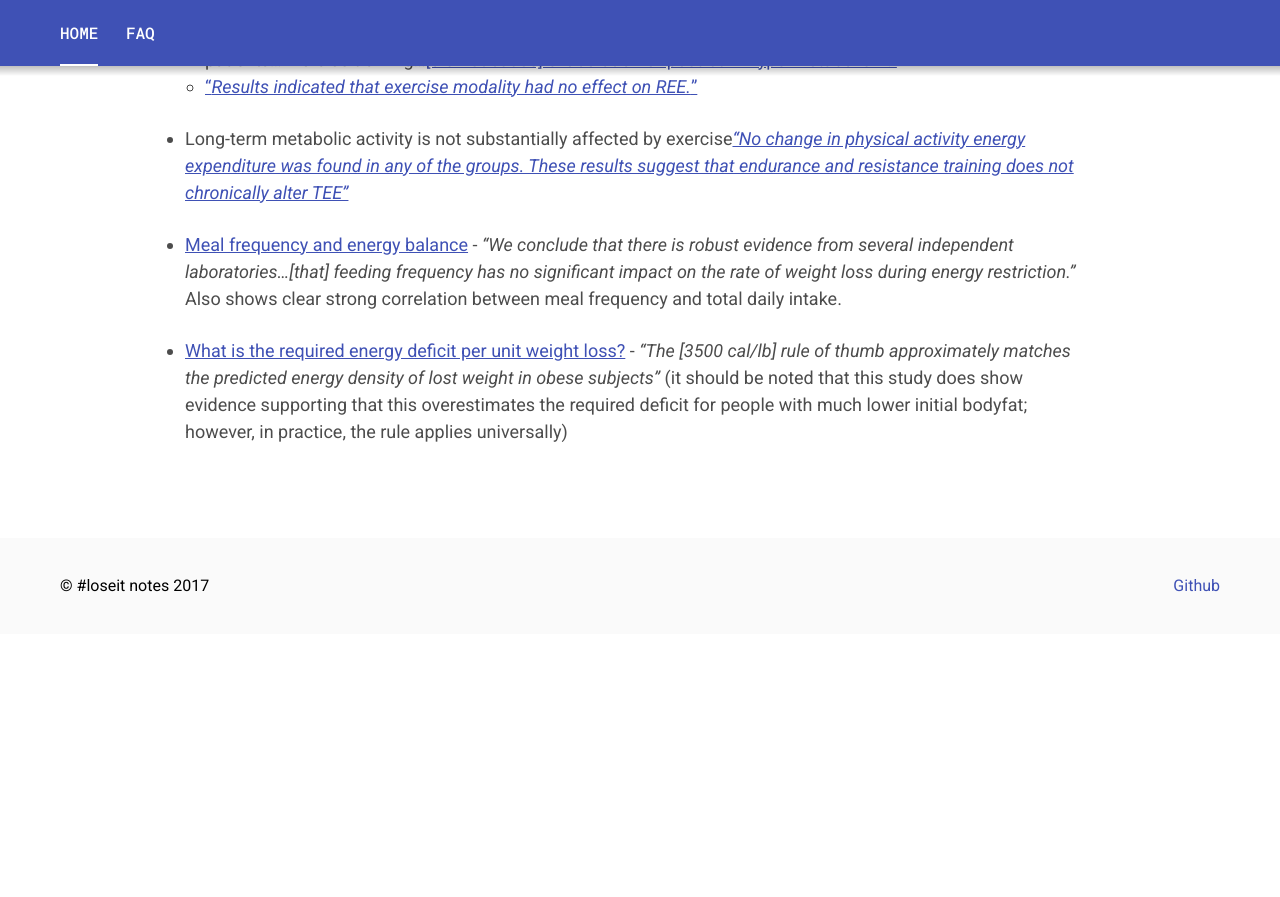
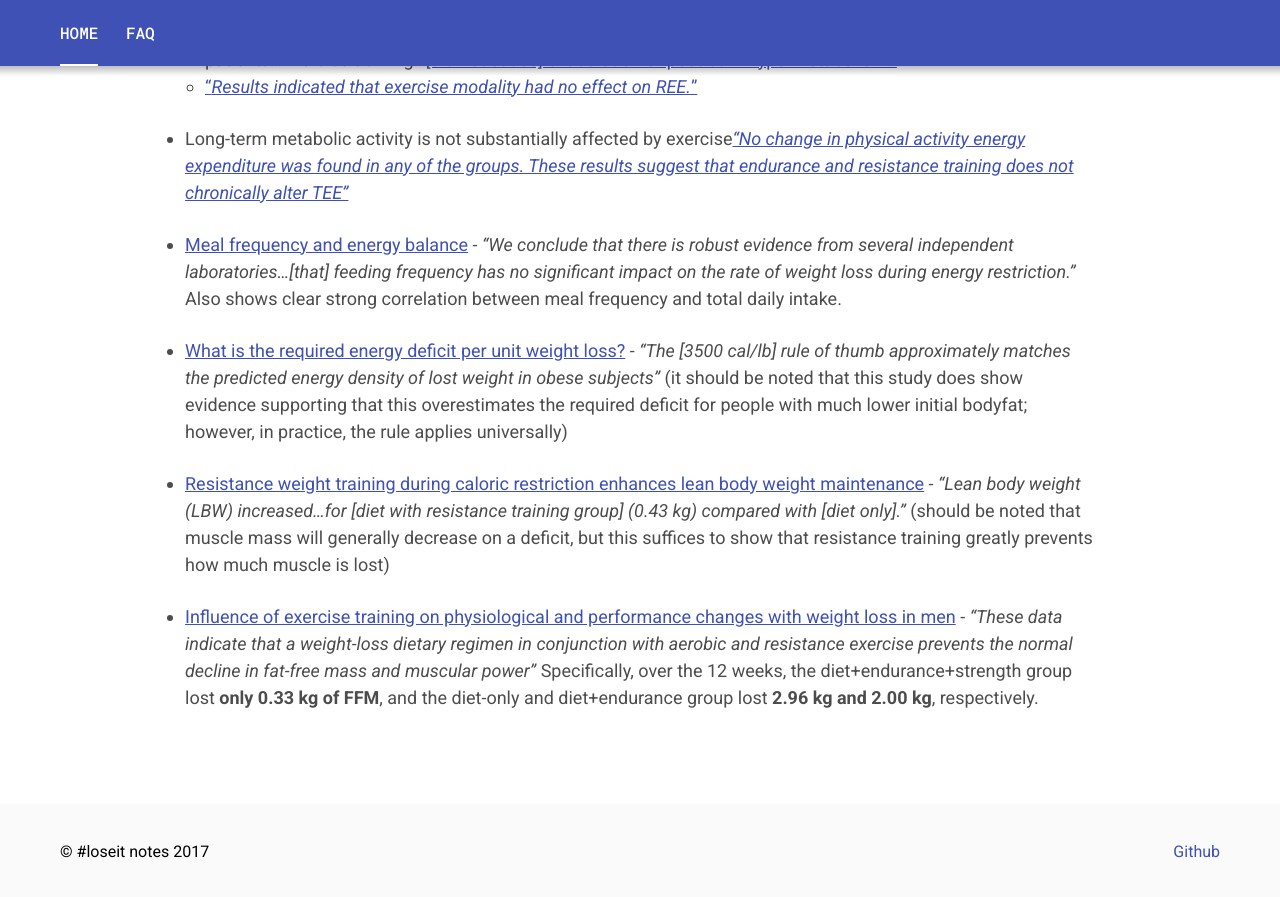
Before and after one commit to loseitIRC/loseitdocs, a Jekyll site: the page built from index.markdown, in a window 1280 px wide and 900 px high, scrolled down 2646 px. Shown: the top 897 px of the window. Built offline with Jekyll 4.4.1, drawn with Linux system fonts in a browser that asks for light colours; before the commit the page ends 3280 px from its top, so only the background shows below that.

Commit message:
Added muscle loss references

```diff
--- a/index.markdown
+++ b/index.markdown
@@ -64,3 +64,7 @@ Want to contribute?  [Fork this site on GitHub](https://github.com/loseitIRC/los
 * [Meal frequency and energy balance](https://www.ncbi.nlm.nih.gov/pubmed/9155494) - *"We conclude that there is robust evidence from several independent laboratories...[that] feeding frequency has no significant impact on the rate of weight loss during energy restriction."*  Also shows clear strong correlation between meal frequency and total daily intake.
 
 * [What is the required energy deficit per unit weight loss?](http://www.nature.com/ijo/journal/v32/n3/abs/0803720a.html) - *"The [3500 cal/lb] rule of thumb approximately matches the predicted energy density of lost weight in obese subjects"* (it should be noted that this study does show evidence supporting that this overestimates the required deficit for people with much lower initial bodyfat; however, in practice, the rule applies universally)
+
+* [Resistance weight training during caloric restriction enhances lean body weight maintenance](http://ajcn.nutrition.org/content/47/1/19.short) - *"Lean body weight (LBW) increased...for [diet with resistance training group] (0.43 kg) compared with [diet only]."* (should be noted that muscle mass will generally decrease on a deficit, but this suffices to show that resistance training greatly prevents how much muscle is lost)
+
+* [Influence of exercise training on physiological and performance changes with weight loss in men](https://www.ncbi.nlm.nih.gov/pubmed/10487375) - *"These data indicate that a weight-loss dietary regimen in conjunction with aerobic and resistance exercise prevents the normal decline in fat-free mass and muscular power"* Specifically, over the 12 weeks, the diet+endurance+strength group lost **only 0.33 kg of FFM**, and the diet-only and diet+endurance group lost **2.96 kg and 2.00 kg**, respectively.
```
